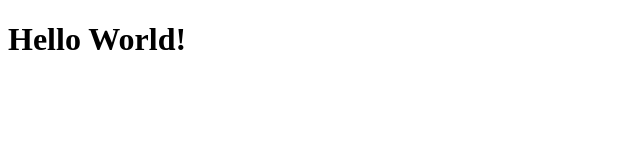
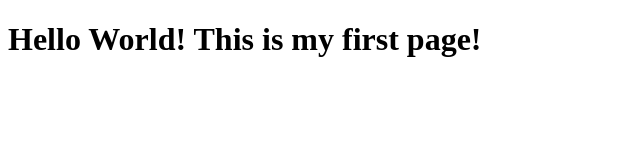
Before and after one commit to SebastienMoeller/coursera-test, a plain HTML site: page site/index.html in a window 1280 px wide. Shown: the whole page, without its empty margins (0-640 px from the left). Drawn offline with Linux system fonts and the light colour scheme.

Commit message:
test site 2

```diff
--- a/site/index.html
+++ b/site/index.html
@@ -3,9 +3,9 @@
 <head>
 	<meta charset="utf-8">
 	<meta name="viewport" content="width=device-width, initial-scale=1">
-	<title>Hello Coursera!</title>
+	<title>Tab Name?</title>
 </head>
 <body>
-	<h1>Hello World!</h1>
+	<h1>Hello World! This is my first page!</h1>
 </body>
 </html>
```
